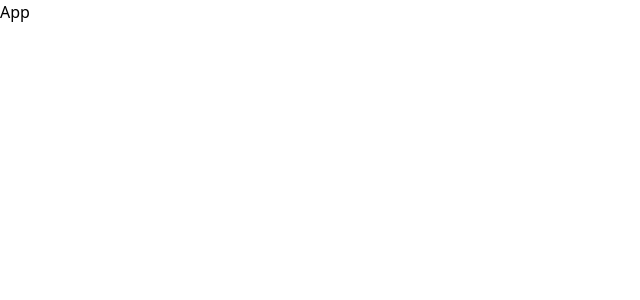
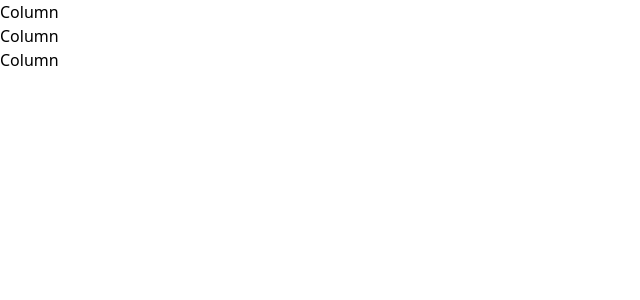
Before and after one commit to KennedyMungai/zustand_intro_another, a React (Vite) app: page / in a window 1280 px wide. Shown: the top 300 px of the page, without its empty margins (0-640 px from the left). Built offline with nearby package versions, Linux system fonts and the light colour scheme.

Commit message:
Defined three columns with three different states

```diff
--- a/src/App.tsx
+++ b/src/App.tsx
@@ -1,6 +1,12 @@
+import Column from '../components/Column'
+
 const App = () => {
   return (
-    <main className="min-h-screen">App</main>
+    <main className="min-h-screen">
+      <Column state="PLANNED" />
+      <Column state="ONGOING" />
+      <Column state="DONE" />
+    </main>
   )
 }
 
```
